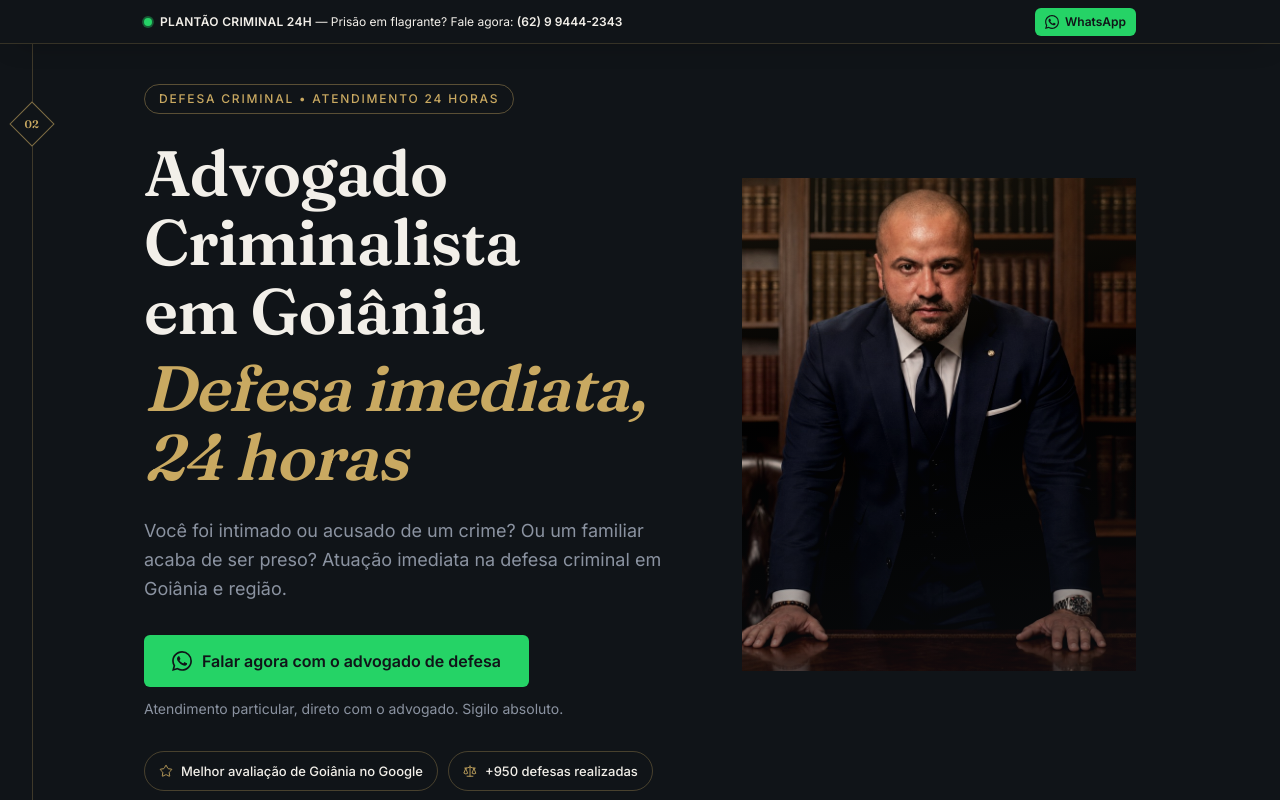
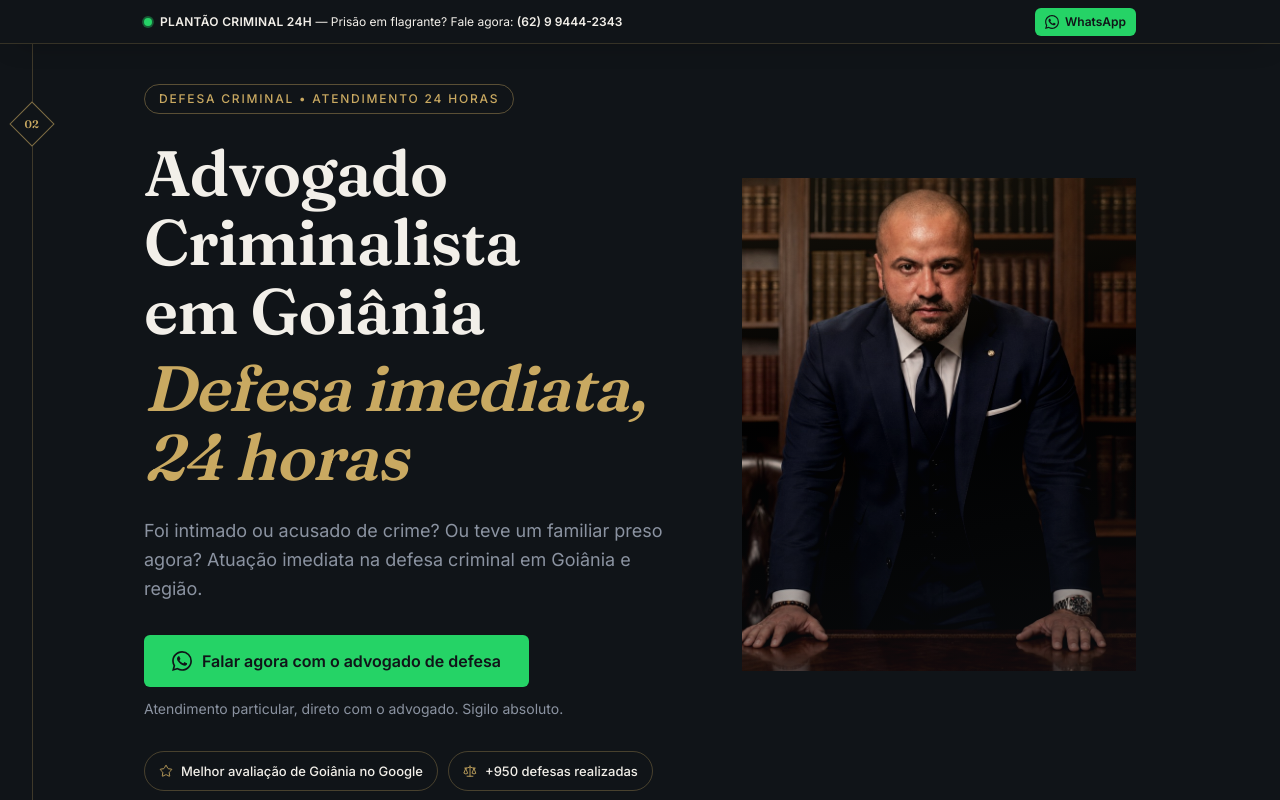
Before and after one commit to FelipeMoreira2024/faustino2026-02, a Next.js app: page / in a window 1280 px wide. Shown: the top 800 px of the page. Built offline with nearby package versions, Linux system fonts and the light colour scheme; no server answers.

Commit message:
Update text in Authority and Hero components for clarity and improved engagement. Adjusted phrasing to enhance communication regarding legal defense services.

```diff
--- a/components/sections/Authority.tsx
+++ b/components/sections/Authority.tsx
@@ -81,7 +81,7 @@ export function Authority() {
 
             <p className="mt-4 leading-relaxed text-muted">
               Atua com defesa criminal estratégica em casos urgentes e
-              delicados, com atendimento direto, postura técnica e orientação
+              sensíveis, com atendimento direto, postura técnica e orientação
               clara desde o primeiro contato — sempre com sigilo e
               responsabilidade profissional.
             </p>
--- a/components/sections/Hero.tsx
+++ b/components/sections/Hero.tsx
@@ -28,8 +28,8 @@ export function Hero() {
           </h1>
 
           <p className="mt-6 max-w-xl text-base leading-relaxed text-muted sm:text-lg">
-            Você foi intimado ou acusado de um crime? Ou um familiar acaba de
-            ser preso? Atuação imediata na defesa criminal em Goiânia e região.
+            Foi intimado ou acusado de crime? Ou teve um familiar preso agora?
+            Atuação imediata na defesa criminal em Goiânia e região.
           </p>
 
           <div className="mt-8">
```
